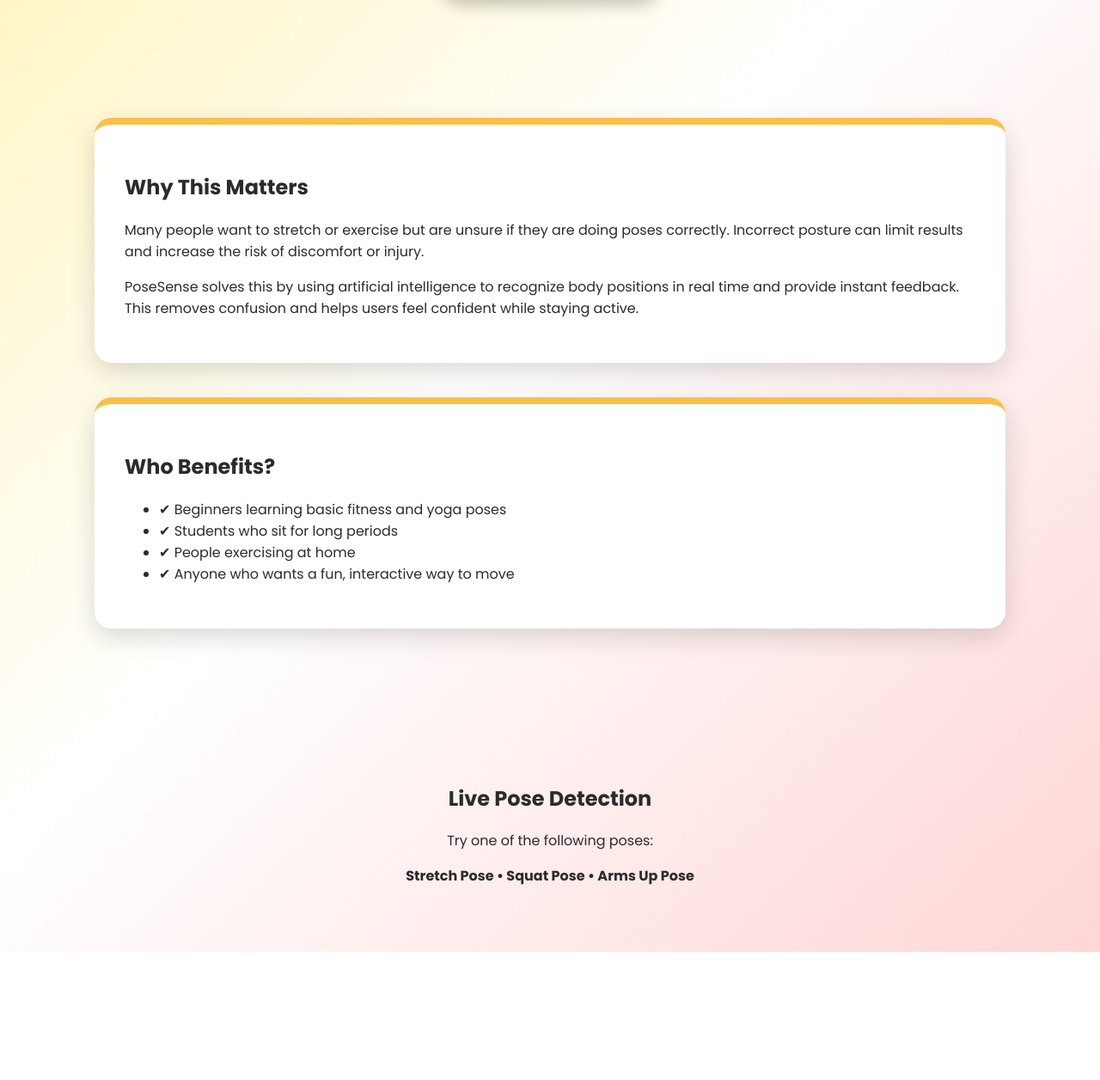
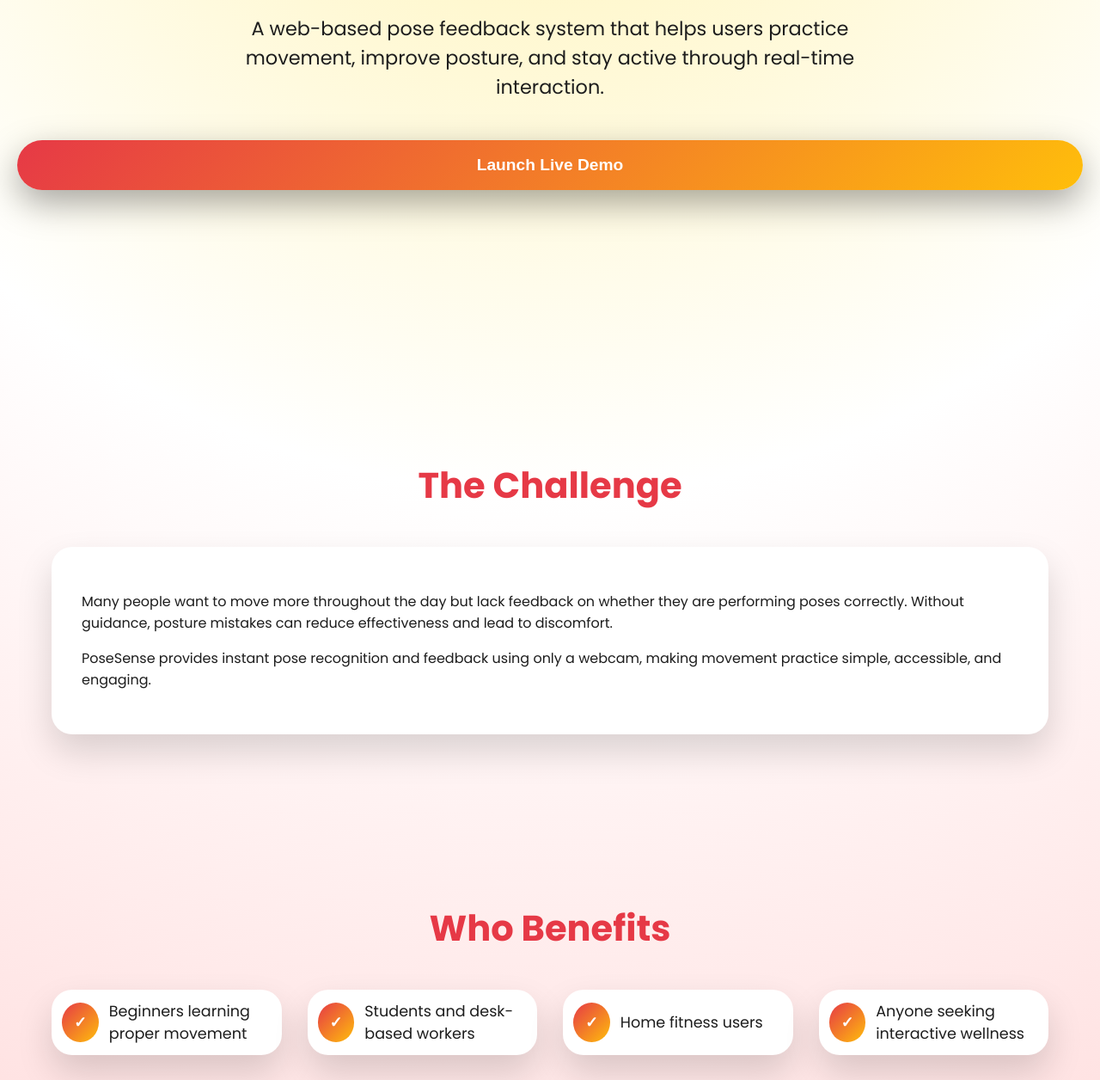
Before and after one commit to Ga3b67/StretchChecker, a plain HTML site: page index.html in a window 1280 px wide. Shown: the part 382-1638 px from the top of the page at 86% size. Before the commit the page ends 1489 px from the top, so only its background shows below. Drawn offline with Linux system fonts and the light colour scheme.

Commit message:
Update index.html

```diff
--- a/index.html
+++ b/index.html
@@ -2,16 +2,16 @@
 <html lang="en">
 <head>
 <meta charset="UTF-8">
-<title>PoseSense – Smart Yoga Pose Checker</title>
+<title>PoseSense | Interactive Pose Feedback</title>
 
 <link href="https://fonts.googleapis.com/css2?family=Poppins:wght@300;400;600;700&display=swap" rel="stylesheet">
 
 <style>
 :root {
-    --red: #d62828;
-    --yellow: #fcbf49;
+    --red: #e63946;
+    --yellow: #ffbe0b;
     --white: #ffffff;
-    --dark: #2b2b2b;
+    --dark: #1d1d1d;
 }
 
 * {
@@ -21,108 +21,140 @@
 body {
     margin: 0;
     font-family: 'Poppins', sans-serif;
-    background: linear-gradient(135deg, #fff3b0, #ffffff, #ffd6d6);
+    background: radial-gradient(circle at top, #fff3b0, #ffffff 45%, #ffd6d6);
     color: var(--dark);
-    overflow-x: hidden;
 }
 
 /* ---------- HERO ---------- */
 header {
+    min-height: 100vh;
     padding: 80px 20px;
     text-align: center;
-    animation: fadeIn 1.5s ease;
+    display: flex;
+    flex-direction: column;
+    justify-content: center;
+    animation: fadeIn 1.6s ease;
 }
 
 header h1 {
-    font-size: 3.5rem;
+    font-size: 4rem;
     color: var(--red);
+    letter-spacing: 1px;
 }
 
 header p {
-    font-size: 1.3rem;
-    max-width: 700px;
-    margin: auto;
+    font-size: 1.4rem;
+    max-width: 760px;
+    margin: 20px auto;
 }
 
 /* ---------- BUTTON ---------- */
 button {
-    background: linear-gradient(45deg, var(--red), var(--yellow));
+    background: linear-gradient(135deg, var(--red), var(--yellow));
     border: none;
     color: white;
-    padding: 15px 40px;
+    padding: 18px 48px;
     font-size: 1.2rem;
-    border-radius: 40px;
+    border-radius: 60px;
     cursor: pointer;
-    box-shadow: 0 8px 20px rgba(0,0,0,0.25);
-    transition: 0.3s ease;
+    font-weight: 600;
+    box-shadow: 0 15px 40px rgba(0,0,0,0.35);
+    transition: 0.35s ease;
 }
 
 button:hover {
-    transform: translateY(-4px) scale(1.05);
-    box-shadow: 0 12px 30px rgba(0,0,0,0.35);
+    transform: translateY(-6px) scale(1.07);
 }
 
 /* ---------- SECTIONS ---------- */
 section {
-    padding: 60px 20px;
-    max-width: 1100px;
+    padding: 80px 20px;
+    max-width: 1200px;
     margin: auto;
-    animation: fadeUp 1.2s ease;
+}
+
+.section-title {
+    text-align: center;
+    font-size: 2.6rem;
+    color: var(--red);
+    margin-bottom: 40px;
+}
+
+/* ---------- CARDS ---------- */
+.grid {
+    display: grid;
+    grid-template-columns: repeat(auto-fit, minmax(260px, 1fr));
+    gap: 30px;
 }
 
 .card {
     background: white;
-    border-radius: 20px;
     padding: 35px;
-    box-shadow: 0 10px 30px rgba(0,0,0,0.15);
-    margin-bottom: 40px;
-    border-top: 8px solid var(--yellow);
+    border-radius: 24px;
+    box-shadow: 0 20px 40px rgba(0,0,0,0.15);
+    transition: 0.4s ease;
+}
+
+.card:hover {
+    transform: translateY(-10px);
+}
+
+/* ---------- BENEFITS LIST ---------- */
+.benefit {
+    font-size: 1.1rem;
+    padding: 12px;
+    display: flex;
+    align-items: center;
+    gap: 12px;
+}
+
+.benefit span {
+    background: linear-gradient(135deg, var(--red), var(--yellow));
+    color: white;
+    padding: 10px 14px;
+    border-radius: 50%;
+    font-weight: 700;
 }
 
 /* ---------- WEBCAM ---------- */
 #webcam-container canvas {
-    border-radius: 20px;
-    border: 6px solid var(--red);
-    box-shadow: 0 12px 30px rgba(214,40,40,0.4);
+    border-radius: 24px;
+    border: 8px solid var(--red);
+    box-shadow: 0 25px 50px rgba(230,57,70,0.4);
 }
 
 /* ---------- LABELS ---------- */
 #label-container div {
     background: #fff1f1;
     color: var(--red);
-    padding: 10px;
-    margin: 8px auto;
-    width: 250px;
-    border-radius: 14px;
+    padding: 12px;
+    margin: 10px auto;
+    width: 260px;
+    border-radius: 16px;
     font-weight: 600;
 }
 
-/* ---------- BENEFITS ---------- */
+/* ---------- POSE BENEFITS ---------- */
 #benefits {
     display: none;
+    margin-top: 30px;
+    padding: 28px;
     background: linear-gradient(135deg, #fff8cc, #ffe6e6);
-    padding: 25px;
-    border-radius: 20px;
+    border-radius: 22px;
     font-size: 1.2rem;
-    margin-top: 20px;
-    border-left: 8px solid var(--red);
+    border-left: 10px solid var(--red);
+    animation: fadeUp 0.6s ease;
 }
 
 /* ---------- ANIMATIONS ---------- */
 @keyframes fadeIn {
-    from { opacity: 0; }
-    to { opacity: 1; }
+    from { opacity: 0 }
+    to { opacity: 1 }
 }
 
 @keyframes fadeUp {
-    from {
-        opacity: 0;
-        transform: translateY(40px);
-    }
-    to {
-        opacity: 1;
-        transform: translateY(0);
-    }
+    from { opacity: 0; transform: translateY(30px) }
+    to { opacity: 1; transform: translateY(0) }
 }
 </style>
 </head>
@@ -130,52 +162,49 @@ section {
 <body>
 
 <header>
-    <h1>PoseSense 🧘‍♀️</h1>
+    <h1>PoseSense</h1>
     <p>
-        A smart, interactive pose checker that uses AI to help people stay active,
-        improve posture, and exercise with confidence.
+        A web-based pose feedback system that helps users practice movement,
+        improve posture, and stay active through real-time interaction.
     </p>
     <br>
-    <button onclick="init()">Start Pose Detection</button>
+    <button onclick="init()">Launch Live Demo</button>
 </header>
 
 <section>
+    <h2 class="section-title">The Challenge</h2>
     <div class="card">
-        <h2>Why This Matters</h2>
         <p>
-            Many people want to stretch or exercise but are unsure if they are doing
-            poses correctly. Incorrect posture can limit results and increase the risk
-            of discomfort or injury.
+            Many people want to move more throughout the day but lack feedback on
+            whether they are performing poses correctly. Without guidance, posture
+            mistakes can reduce effectiveness and lead to discomfort.
         </p>
         <p>
-            PoseSense solves this by using artificial intelligence to recognize body
-            positions in real time and provide instant feedback. This removes confusion
-            and helps users feel confident while staying active.
+            PoseSense provides instant pose recognition and feedback using only a
+            webcam, making movement practice simple, accessible, and engaging.
         </p>
     </div>
+</section>
 
-    <div class="card">
-        <h2>Who Benefits?</h2>
-        <ul>
-            <li>✔ Beginners learning basic fitness and yoga poses</li>
-            <li>✔ Students who sit for long periods</li>
-            <li>✔ People exercising at home</li>
-            <li>✔ Anyone who wants a fun, interactive way to move</li>
-        </ul>
+<section>
+    <h2 class="section-title">Who Benefits</h2>
+    <div class="grid">
+        <div class="card benefit"><span>✓</span> Beginners learning proper movement</div>
+        <div class="card benefit"><span>✓</span> Students and desk-based workers</div>
+        <div class="card benefit"><span>✓</span> Home fitness users</div>
+        <div class="card benefit"><span>✓</span> Anyone seeking interactive wellness</div>
     </div>
 </section>
 
 <section style="text-align:center;">
-    <h2>Live Pose Detection</h2>
-    <p>Try one of the following poses:</p>
-    <p><strong>Stretch Pose • Squat Pose • Arms Up Pose</strong></p>
+    <h2 class="section-title">Live Pose Recognition</h2>
+    <p>Try: Stretch Pose • Squat Pose • Arms Up Pose</p>
 
     <div id="webcam-container"></div>
     <div id="label-container"></div>
     <div id="benefits"></div>
 </section>
 
-<!-- SCRIPTS -->
 <script src="https://cdn.jsdelivr.net/npm/@tensorflow/tfjs@latest/dist/tf.min.js"></script>
 <script src="https://cdn.jsdelivr.net/npm/@teachablemachine/image@latest/dist/teachablemachine-image.min.js"></script>
 
@@ -227,15 +256,13 @@ function showBenefits(pose, prob) {
         return;
     }
 
-    let text = "";
-    if (pose === "Stretch Pose")
-        text = "Stretch Pose improves flexibility, reduces muscle stiffness, and helps prevent injury.";
-    else if (pose === "Squat Pose")
-        text = "Squat Pose builds leg strength, improves balance, and activates core muscles.";
-    else if (pose === "Arms Up Pose")
-        text = "Arms Up Pose improves posture, opens the chest, and boosts circulation.";
+    const benefits = {
+        "Stretch Pose": "Improves flexibility, reduces stiffness, and prepares muscles for movement.",
+        "Squat Pose": "Builds lower-body strength, balance, and stability.",
+        "Arms Up Pose": "Encourages better posture and opens the shoulders and chest."
+    };
 
-    box.innerHTML = `<strong>${text}</strong>`;
+    box.innerHTML = benefits[pose] || "";
     box.style.display = "block";
 }
 </script>
```
